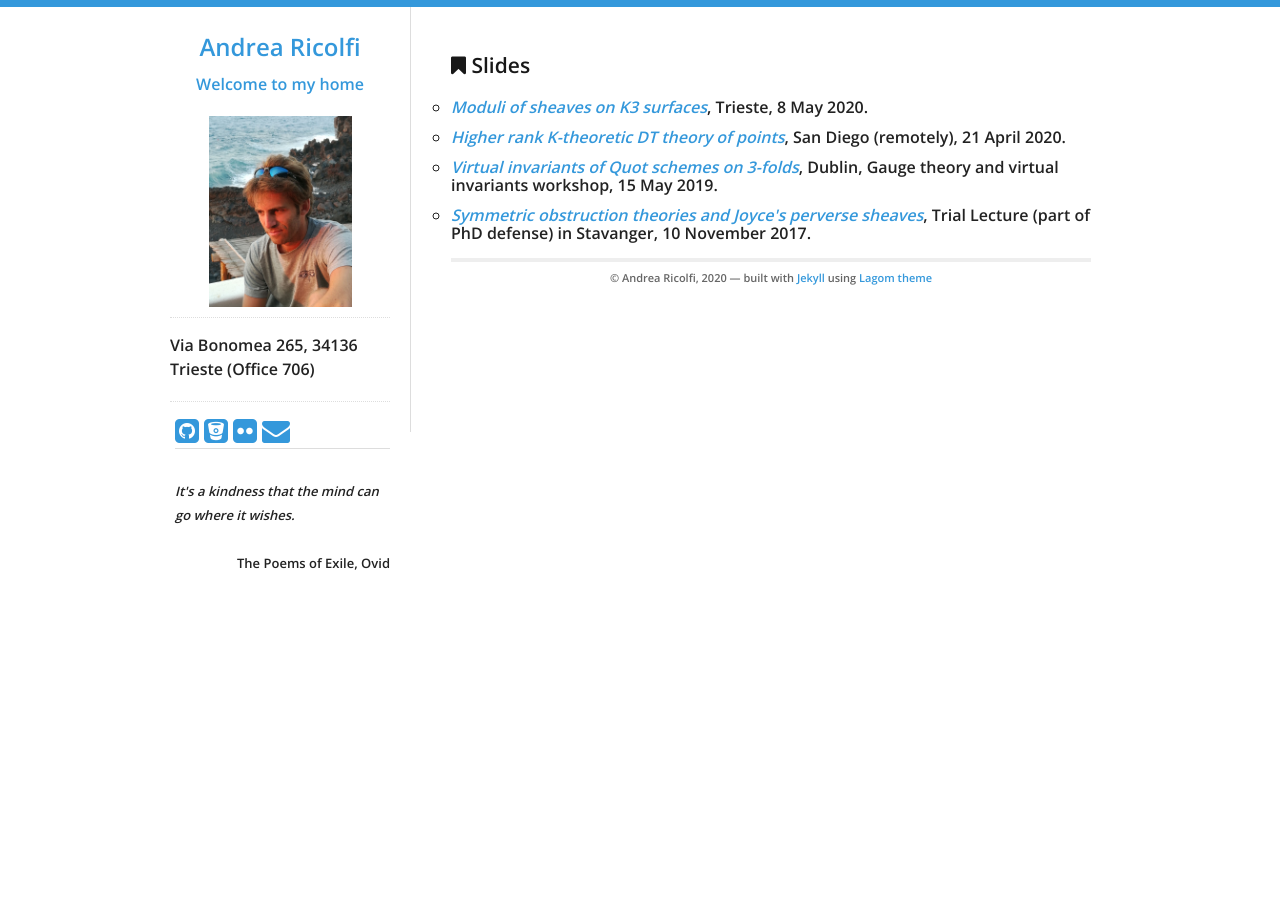
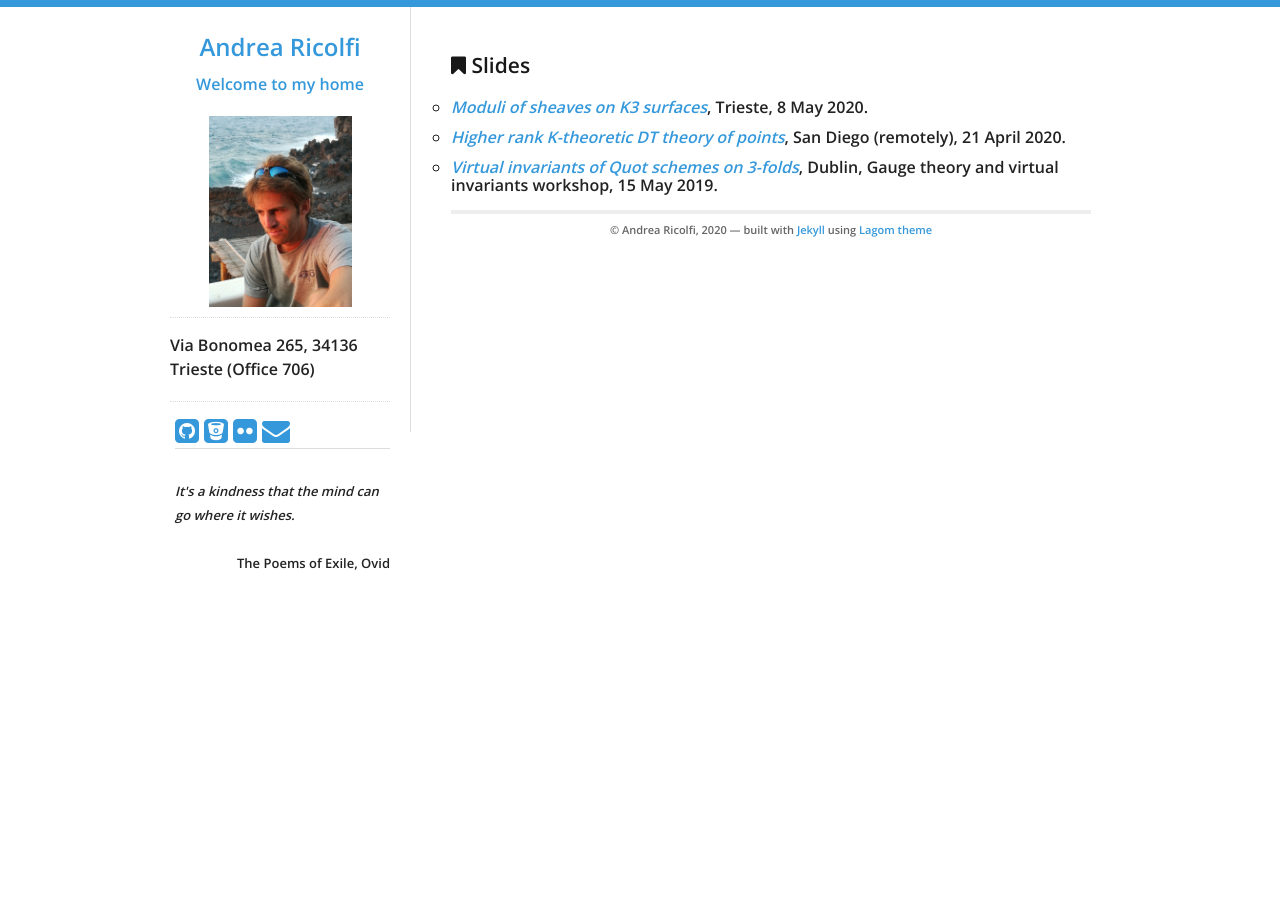
Before and after one commit to atricolfi/atricolfi.github.io, a Jekyll site: the page built from Slides.html, in a window 1280 px wide. Built offline with Jekyll 4.4.1, drawn with Linux system fonts in a browser that asks for light colours.

Commit message:
Update Slides.html

```diff
--- a/Slides.html
+++ b/Slides.html
@@ -11,6 +11,5 @@ title: Blog Posts
   <li><a href="Sheaves_on_K3.pdf"><em>Moduli of sheaves on K3 surfaces</em></a>, Trieste, 8 May 2020.</li>
   <li><a href="SanDiego.pdf"><em>Higher rank K-theoretic DT theory of points</em></a>, San Diego (remotely), 21 April 2020.</li>
   <li><a href="Dublin.pdf"><em>Virtual invariants of Quot schemes on 3-folds</em></a>, Dublin, Gauge theory and virtual invariants workshop, 15 May 2019.</li>
-  <li><a href="TrialLecture.pdf"><em>Symmetric obstruction theories and Joyce's perverse sheaves</em></a>, Trial Lecture (part of PhD defense) in Stavanger, 10 November 2017.</li>
 
   </ul>
```
